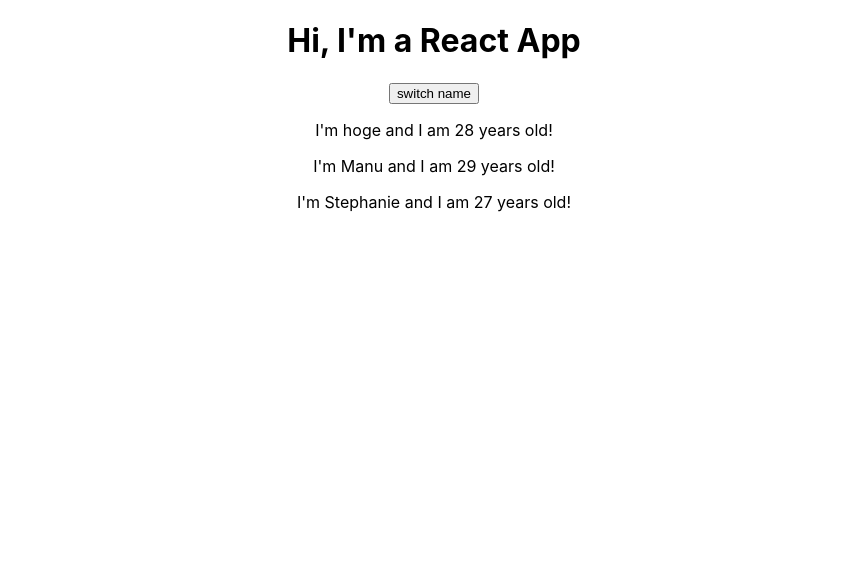
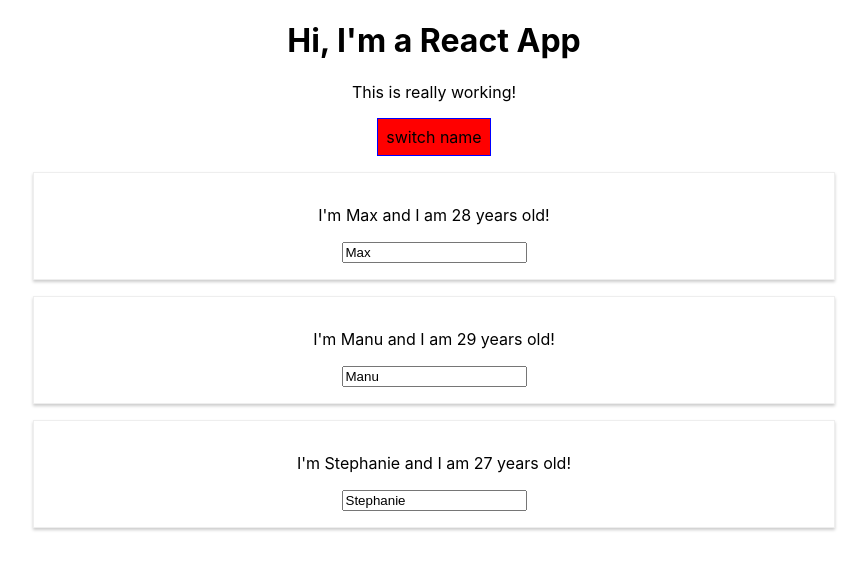
Before and after one commit to keisukee/react-complete-guide-basics, a React (Create React App) app: page / in a window 1280 px wide. Both pictures are taken after a click on the button "switch name". Shown: the top 570 px of the page, without its empty margins (206-1073 px from the left). Built offline with nearby package versions, Linux system fonts and the light colour scheme.

Commit message:
[update]67まで完了

```diff
--- a/src/App.css
+++ b/src/App.css
@@ -1,3 +1,15 @@
 .App {
   text-align: center;
 }
+
+.red {
+  color: red;
+}
+
+.bold {
+  font-weight: bold;
+}
+
+button:hover {
+
+}
--- a/src/App.js
+++ b/src/App.js
@@ -5,10 +5,11 @@ import Person from './Person/Person';
 class App extends Component {
   state = {
     persons: [
-      { name: 'Max', age: 28 },
-      { name: 'Manu', age: 29 },
-      { name: 'Stephanie', age: 20 }
-    ]
+      { id: 'nfdoje', name: 'Max', age: 28},
+      { id: 'ovidnn', name: 'Manu', age: 29 },
+      { id: 'jofidd', name: 'Stephanie', age: 27 }
+  ],
+    showPersons: false
   };
 
   switchNameHandler = (newName) => {
@@ -21,21 +22,79 @@ class App extends Component {
     })
   }
 
+  nameChangedHandler = (event, id) => {
+    const personIndex = this.state.persons.findIndex(p => {
+      return p.id === id;
+    });
+    const person = {
+      ...this.state.persons[personIndex]
+    };
+
+    person.name = event.target.value;
+    const persons = [...this.state.persons];
+    persons[personIndex] = person;
+
+    this.setState({
+      persons: persons
+    });
+  }
+
+  togglePersonsHandler = () => {
+    const doesShow = this.state.showPersons;
+    this.setState({showPersons: !doesShow});
+  }
+
+  deletePersonHandler = (personIndex) => {
+    // const persons = this.state.persons.slice();
+    const persons = [...this.state.persons];
+    persons.splice(personIndex, 1);
+    this.setState({persons: persons})
+  }
+
   render() {
+    const style = {
+      backgroundColor: 'white',
+      font: 'inherit',
+      border: '1px solid blue',
+      padding: '8px',
+      cursor: 'pointer'
+    };
+
+    let persons = null;
+
+    if (this.state.showPersons) {
+      persons = (
+        <div>
+          {this.state.persons.map((person, index) => {
+            return <Person
+              key={person.id}
+              click={() => this.deletePersonHandler(index)}
+              name={person.name}
+              age={person.age}
+              changed={(event) => this.nameChangedHandler(event, person.id)} />
+          })}
+        </div>
+      );
+      style.backgroundColor = 'red';
+    }
+
+    const classes = [];
+    if (this.state.persons.length <= 2) {
+      classes.push('red');
+    }
+
+    if (this.state.persons.length <= 1) {
+      classes.push('bold');
+    }
+
     return (
       <div className="App">
         <h1>Hi, I'm a React App</h1>
-        <button onClick={this.switchNameHandler.bind(this, 'hoge')} >switch name</button>
-        <Person
-          name={this.state.persons[0].name}
-          age={this.state.persons[0].age} />
-        <Person
-          name={this.state.persons[1].name}
-          age={this.state.persons[1].age}
-          click={() => this.switchNameHandler('fuga')} />
-        <Person
-          name={this.state.persons[2].name}
-          age={this.state.persons[2].age} />
+        <p className={classes.join(' ')}>This is really working!</p>
+        <button
+          style={style}
+          onClick={this.togglePersonsHandler} >switch name</button>
+          {this.state.showPersons && persons}
       </div>
     );
 
--- /dev/null
+++ b/src/Person/Person.css
@@ -0,0 +1,7 @@
+.Person {
+  width: 60%;
+  margin: 16px auto;
+  border: 1px solid #EEE;
+  box-shadow: 0 2px 3px #CCC;
+  padding: 16px;
+}
--- a/src/Person/Person.js
+++ b/src/Person/Person.js
@@ -1,10 +1,12 @@
 import React from 'react';
+import './Person.css';
 
 const person = ( props ) => {
   return (
-    <div>
+    <div className='Person'>
       <p onClick={props.click}>I'm {props.name} and I am {props.age} years old!</p>
       <p>{props.children}</p>
+      <input type='text' onChange={props.changed} value={props.name} />
     </div>
   )
 }
```
